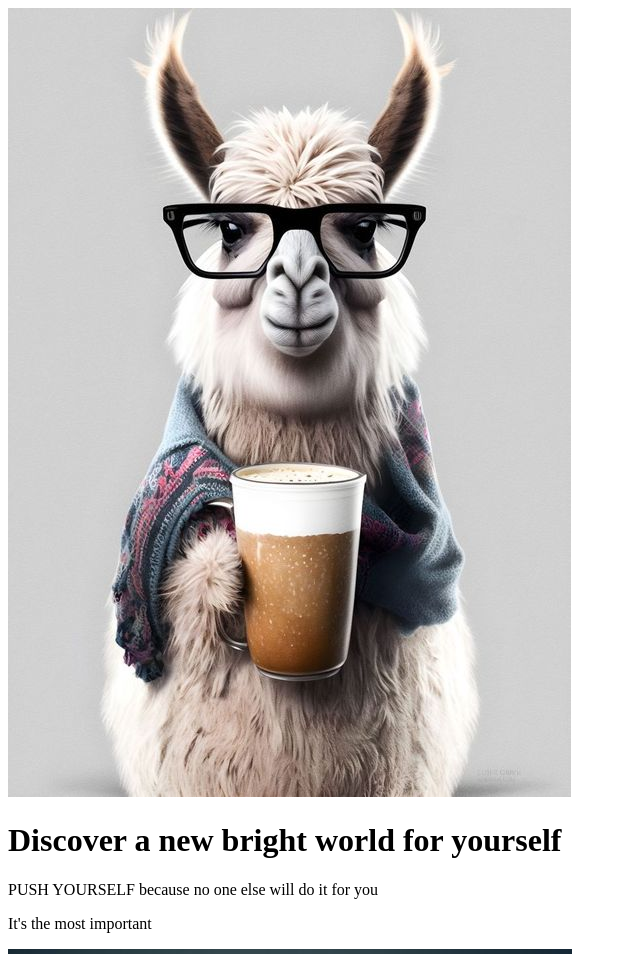
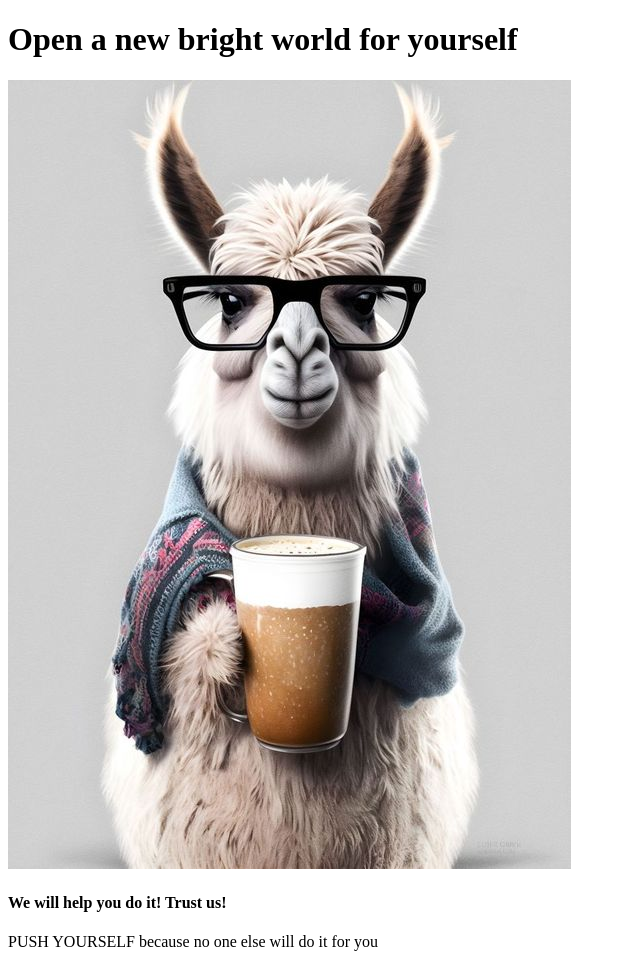
Before and after one commit to mashyyza/Hillel_JavaScript_HW, a plain HTML site: page index.html in a window 1280 px wide. Shown: the top 954 px of the page, without its empty margins (0-640 px from the left). Drawn offline with Linux system fonts and the light colour scheme; files whose address does not match are found by name.

Commit message:
change h1, add h4 in header

```diff
--- a/index.html
+++ b/index.html
@@ -7,8 +7,9 @@
 </head>
 <body>
     <header>
+        <h1>Open a new bright world for yourself</h1>
         <img src="./img/b4323280b5d6ace965e6b7287edf9914.jpg" alt="photo">
-        <h1>Discover a new bright world for yourself</h1>
+        <h4>We will help you do it! Trust us!</h4>
     </header>
     <article>
         <p>PUSH YOURSELF because no one else will do it for you</p>
```
